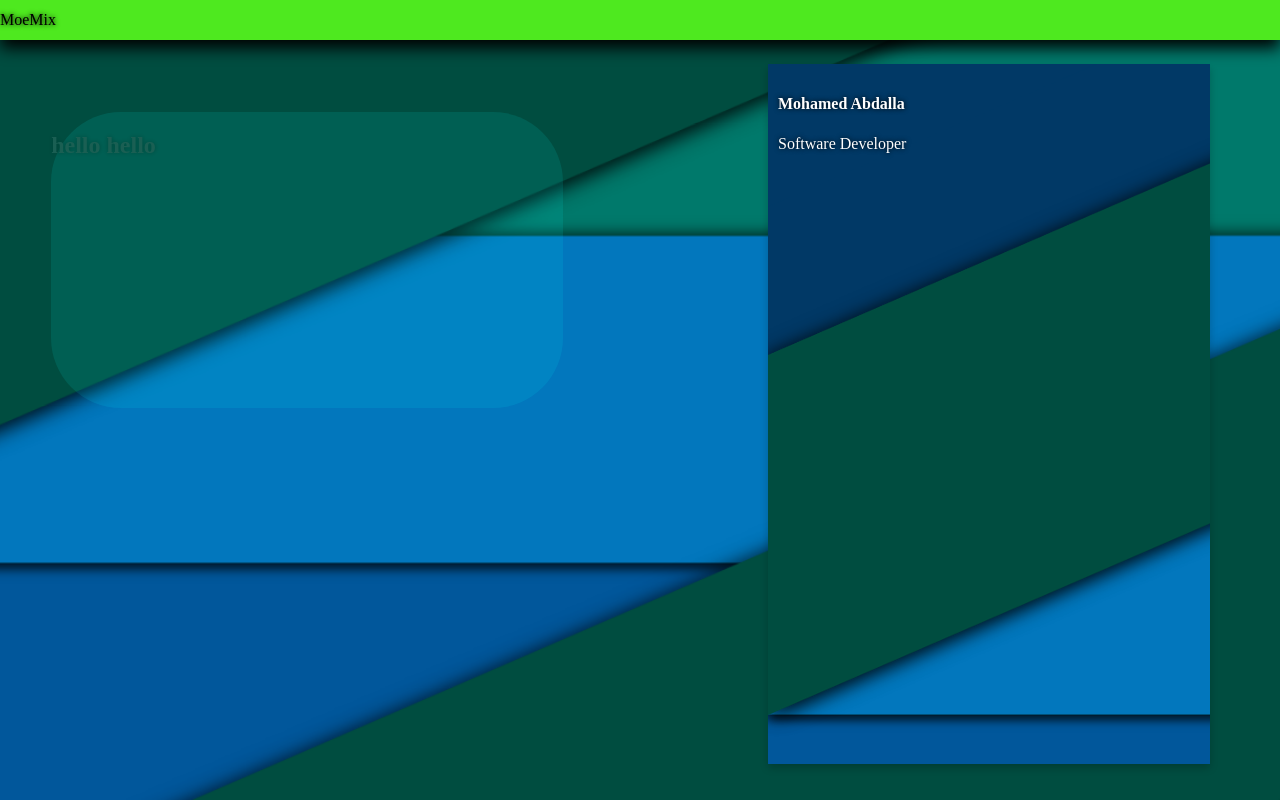
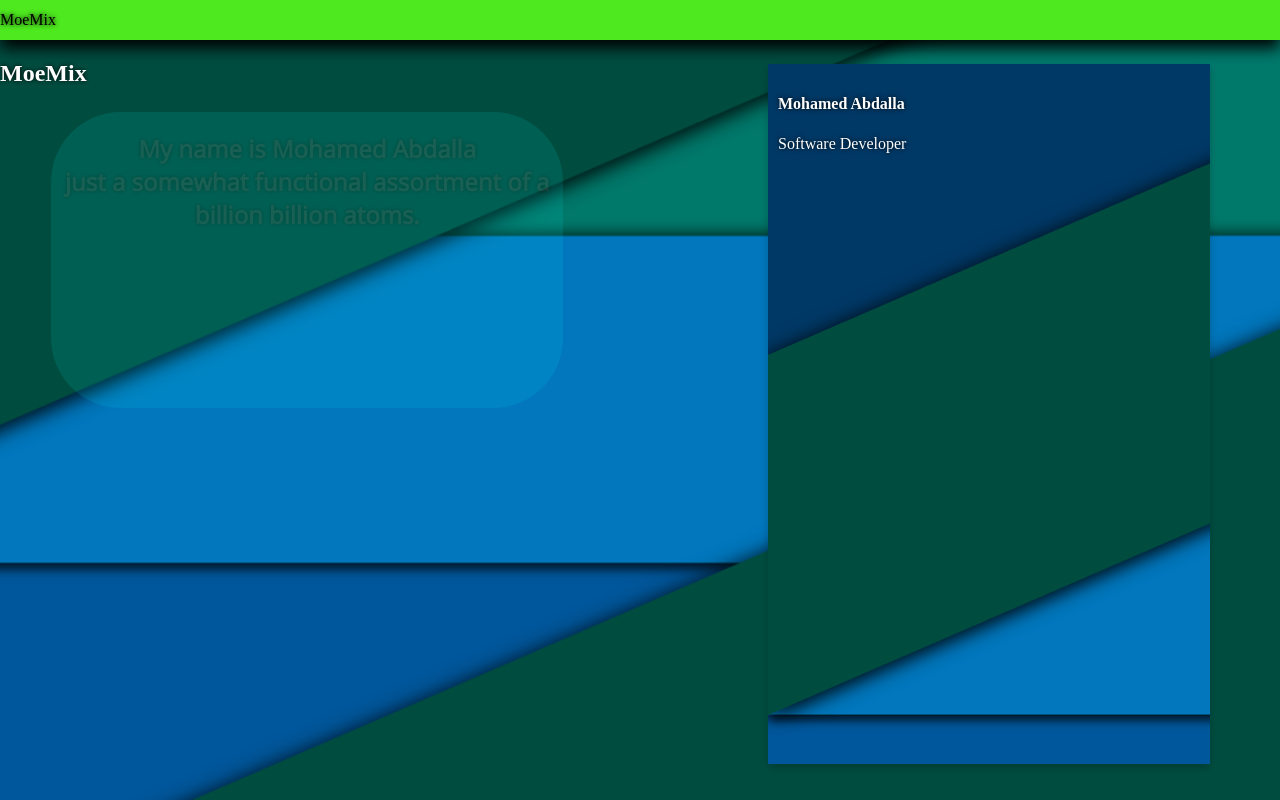
Before and after one commit to MoeMixMC/binarymoe, a React (Create React App) app: page / in a window 1280 px wide. Built offline with nearby package versions, Linux system fonts and the light colour scheme.

Commit message:
added fonts

```diff
--- a/src/App.css
+++ b/src/App.css
@@ -1,3 +1,4 @@
+@import url('https://fonts.googleapis.com/css?family=Open+Sans:300&display=swap');
 .sec1card{
     padding: 10px;
     box-shadow: 0 4px 8px 0 rgba(0,0,0,0.2);
@@ -30,6 +31,8 @@
   }
 
   .intro{
+      text-align: center;
+      font-family: 'Open Sans', serif;
       width: 40%;
       height: 37%;
       background-color: aqua;
--- a/src/SectionComponents/section1.js
+++ b/src/SectionComponents/section1.js
@@ -5,13 +5,14 @@ function Section1() {
   return (
     <div className="Section1">
         <section className="section parallax bg1">
+          <h1>MoeMix</h1>
           <div className="sec1card">
             <h4>Mohamed Abdalla</h4>
             <p>Software Developer</p>
           </div>
           <div className='intro'>
             <h2>
-              hello hello
+              My name is Mohamed Abdalla<br />just a somewhat functional assortment of a billion billion atoms.
             </h2>
           </div>
         </section>
--- a/src/SectionComponents/section3.js
+++ b/src/SectionComponents/section3.js
@@ -5,7 +5,7 @@ function Section3() {
   return (
     <div className="Section3">
         <section className="section parallax bg2">
-         <h1>SO FWUFFY AWsWW</h1>
+         <h1>Projects</h1>
         </section>
     </div>
   );
```
